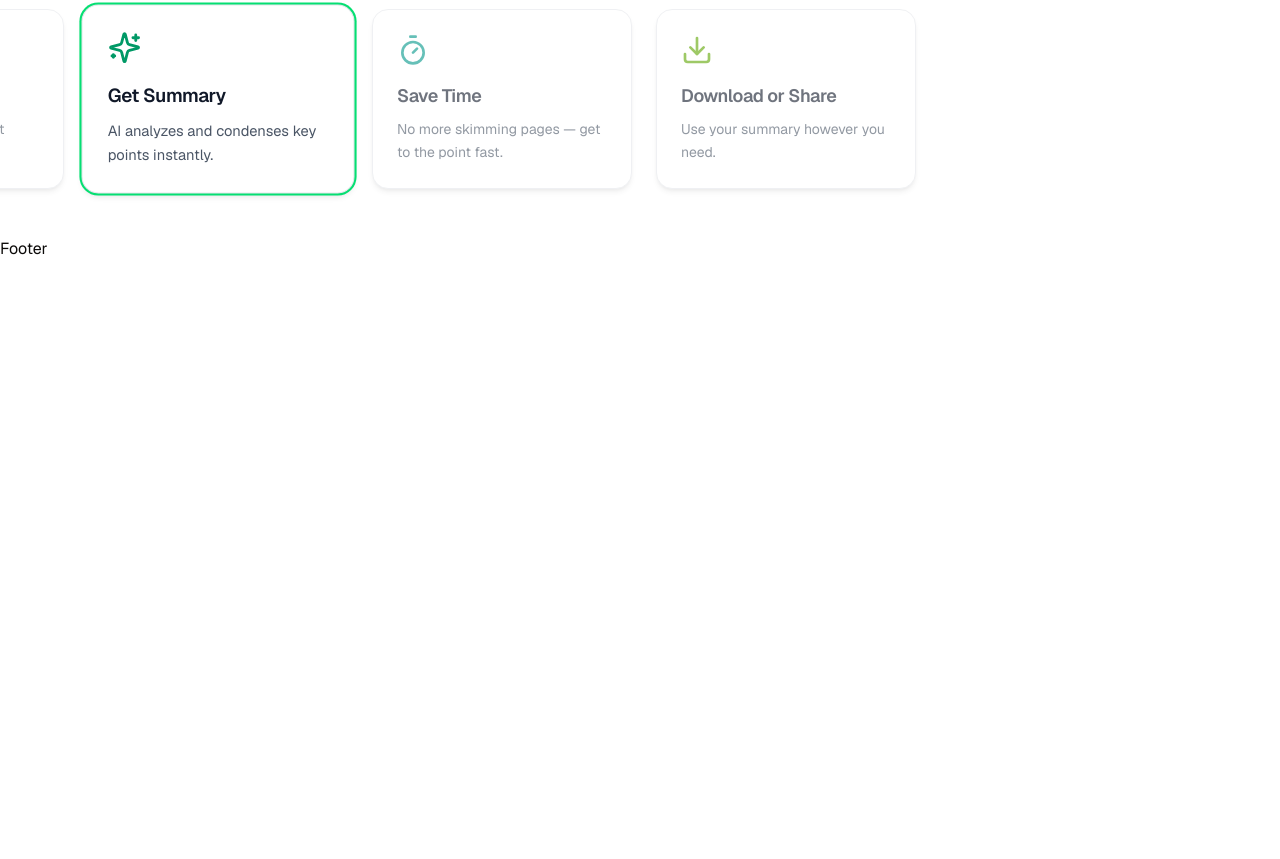
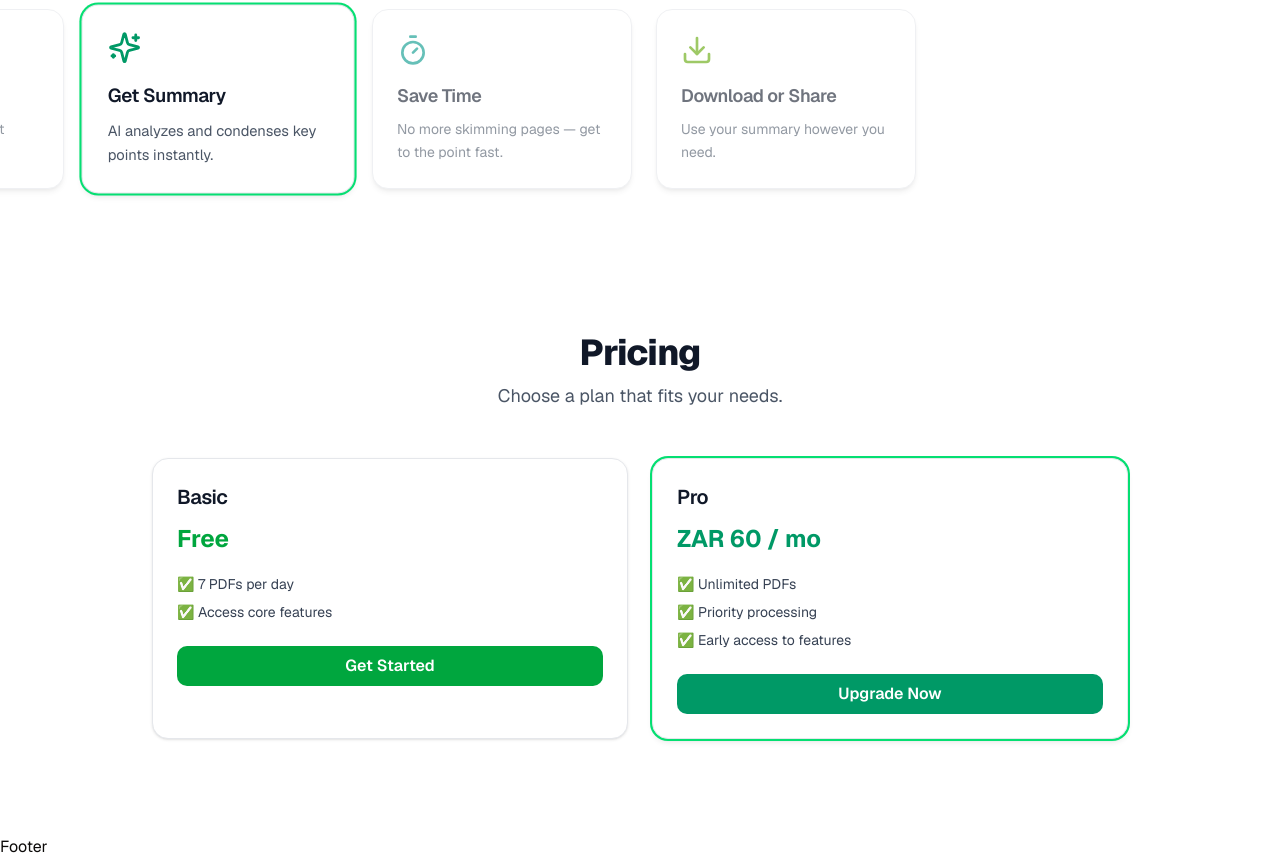
Before and after one commit to Termication/OPSOM, a Next.js app in the folder my-app/: page / in a window 1280 px wide. Shown: the part 1001-1860 px from the top of the page. Before the commit the page ends 1262 px from the top, so only its background shows below. Built offline with nearby package versions, Linux system fonts and the light colour scheme.

Commit message:
feat: add PricingSection component to Home page layout

```diff
--- a/my-app/app/page.tsx
+++ b/my-app/app/page.tsx
@@ -2,6 +2,7 @@ import HeroSection from "@/components/home/hero-section";
 import BgGradient from "@/components/common/bg-gradient";
 import DemoSection from "@/components/home/demo-section";
 import Demo from "@/components/home/demo";
+import PricingSection from "@/components/home/pricing-section";
 
 export default function Home() {
   return (
@@ -11,6 +12,7 @@ export default function Home() {
           <HeroSection />
           <DemoSection />
           <Demo />
+          <PricingSection />
 
         </div>
         {/* <DemoSection />
--- /dev/null
+++ b/my-app/components/home/pricing-section.tsx
@@ -0,0 +1,45 @@
+export default function PricingSection() {
+  return (
+    <section>
+      <div className="py-12 lg:py-24 max-w-5xl mx-auto px-4 sm:px-6">
+        <div className="flex flex-col items-center justify-center text-center">
+          <h2 className="text-3xl font-extrabold text-gray-900 dark:text-white sm:text-4xl">
+            Pricing
+          </h2>
+          <p className="text-gray-600 dark:text-gray-300 text-base sm:text-lg mt-2">
+            Choose a plan that fits your needs.
+          </p>
+        </div>
+
+        <div className="mt-12 grid grid-cols-1 sm:grid-cols-2 gap-6">
+          {/* Basic Plan */}
+          <div className="rounded-2xl border border-gray-200 dark:border-gray-800 bg-white dark:bg-gray-900 p-6 shadow-sm">
+            <h3 className="text-xl font-semibold text-gray-900 dark:text-white">Basic</h3>
+            <p className="mt-2 text-2xl font-bold text-green-600">Free</p>
+            <ul className="mt-4 text-sm text-gray-700 dark:text-gray-300 space-y-2">
+              <li>✅ 7 PDFs per day</li>
+              <li>✅ Access core features</li>
+            </ul>
+            <button className="mt-6 w-full bg-green-600 hover:bg-green-700 text-white font-semibold py-2 px-4 rounded-lg">
+              Get Started
+            </button>
+          </div>
+
+          {/* Pro Plan */}
+          <div className="rounded-2xl border border-gray-200 dark:border-gray-800 bg-white dark:bg-gray-900 p-6 shadow-md ring-2 ring-green-400">
+            <h3 className="text-xl font-semibold text-gray-900 dark:text-white">Pro</h3>
+            <p className="mt-2 text-2xl font-bold text-emerald-600">ZAR 60 / mo</p>
+            <ul className="mt-4 text-sm text-gray-700 dark:text-gray-300 space-y-2">
+              <li>✅ Unlimited PDFs</li>
+              <li>✅ Priority processing</li>
+              <li>✅ Early access to features</li>
+            </ul>
+            <button className="mt-6 w-full bg-emerald-600 hover:bg-emerald-700 text-white font-semibold py-2 px-4 rounded-lg">
+              Upgrade Now
+            </button>
+          </div>
+        </div>
+      </div>
+    </section>
+  );
+}
```
